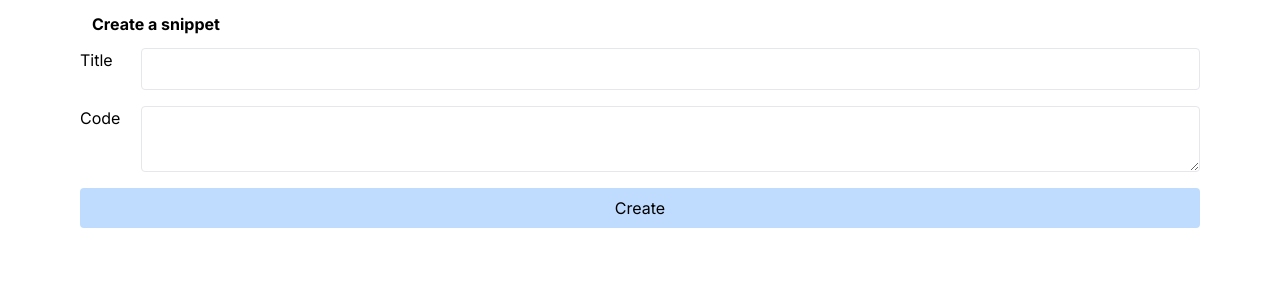
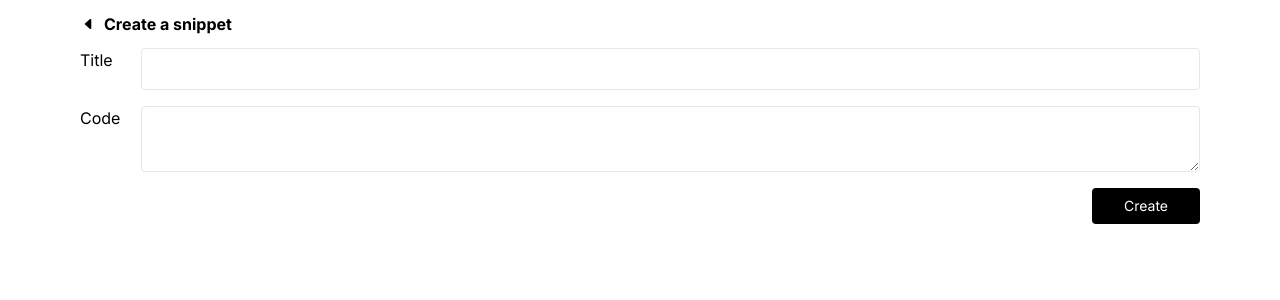
Before and after one commit to mdaz78/next-snippets, a Next.js app: page /snippets/new in a window 1280 px wide. Shown: the top 300 px of the page. Built offline with nearby package versions, Linux system fonts and the light colour scheme.

Commit message:
style: minor ui improvements

```diff
--- a/src/app/snippets/new/page.tsx
+++ b/src/app/snippets/new/page.tsx
@@ -1,12 +1,20 @@
+'use client';
 import { createSnippet } from '@/actions/snippets';
+import Link from 'next/link';
 import { useFormState } from 'react-dom';
+import { IoCaretBackOutline } from 'react-icons/io5';
 
 const SnippetCreatePage = () => {
   const [formState, formAction] = useFormState(createSnippet, { message: '' });
 
   return (
     <form className='' action={formAction}>
-      <h3 className='font-bold m-3'>Create a snippet</h3>
+      <div className='flex items-center space-x-2 my-3'>
+        <Link href='/'>
+          <IoCaretBackOutline />
+        </Link>
+        <h3 className='font-bold'>Create a snippet</h3>
+      </div>
       <div className='flex flex-col gap-4'>
         <div className='flex gap-4'>
           <label className='w-12' htmlFor='title'>
@@ -35,9 +43,14 @@ const SnippetCreatePage = () => {
           <div className='text-red-500'>{formState.message}</div>
         )}
 
-        <button type='submit' className='rounded p-2 bg-blue-200'>
-          Create
-        </button>
+        <div className='flex justify-end'>
+          <button
+            type='submit'
+            className='rounded py-2 px-8  bg-black text-white flex space-x-2 items-center'
+          >
+            <span className='text-sm'>Create</span>
+          </button>
+        </div>
       </div>
     </form>
   );
```
